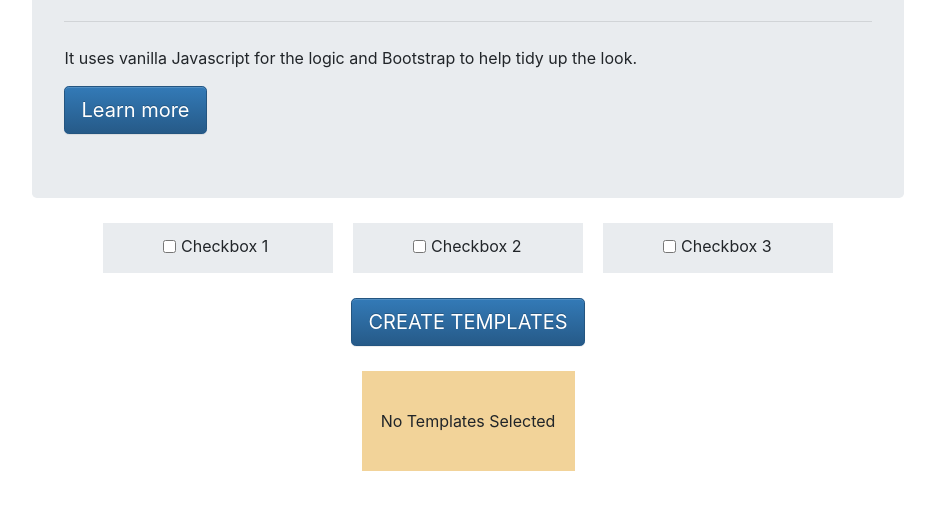
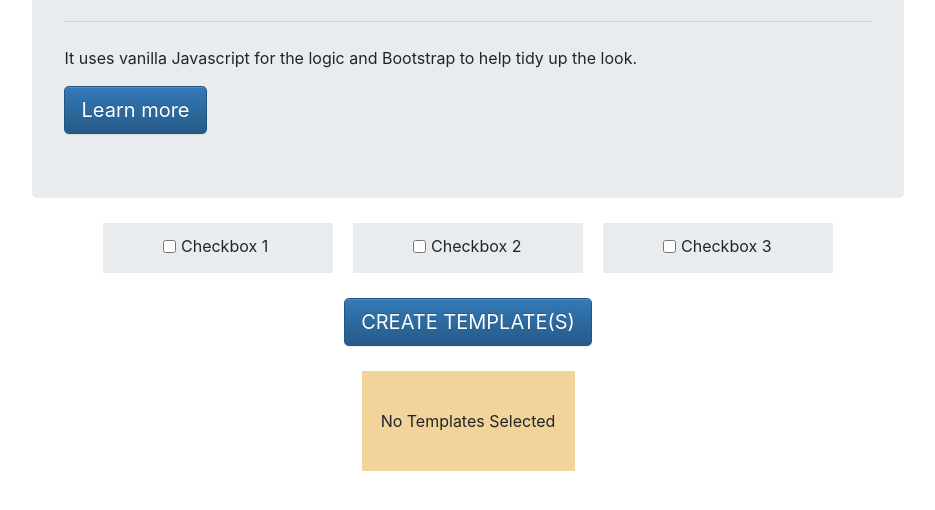
Before and after one commit to m3digital/Template-Challenge, a plain HTML site: page index.html in a window 1280 px wide. Shown: the part 172-682 px from the top of the page, without its empty margins (172-1107 px from the left). Drawn offline with nearby package versions, Linux system fonts and the light colour scheme.

Commit message:
changed templates to template(s)

```diff
--- a/assets/js/app.js
+++ b/assets/js/app.js
@@ -57,7 +57,7 @@ document.getElementById('remove2').addEventListener('click', function () {
 });
 document.getElementById('remove3').addEventListener('click', function () {
     event.preventDefault();
-    // console.log("You tried to remove this div!");
+    console.log("You tried to remove this div!");
     div3.style.display = "none";
     checkIf()
 });
--- a/index.html
+++ b/index.html
@@ -107,7 +107,7 @@
 <!-- Create Templates Button -->
 <div class="row">
     <div class="container h-100 d-flex justify-content-center">
-        <button type="button" id="submit" class="btn btn-primary btn-lg">CREATE TEMPLATES</button>
+        <button type="button" id="submit" class="btn btn-primary btn-lg">CREATE TEMPLATE(S)</button>
     </div>
 </div>
 <!-- No Templates-->
```
